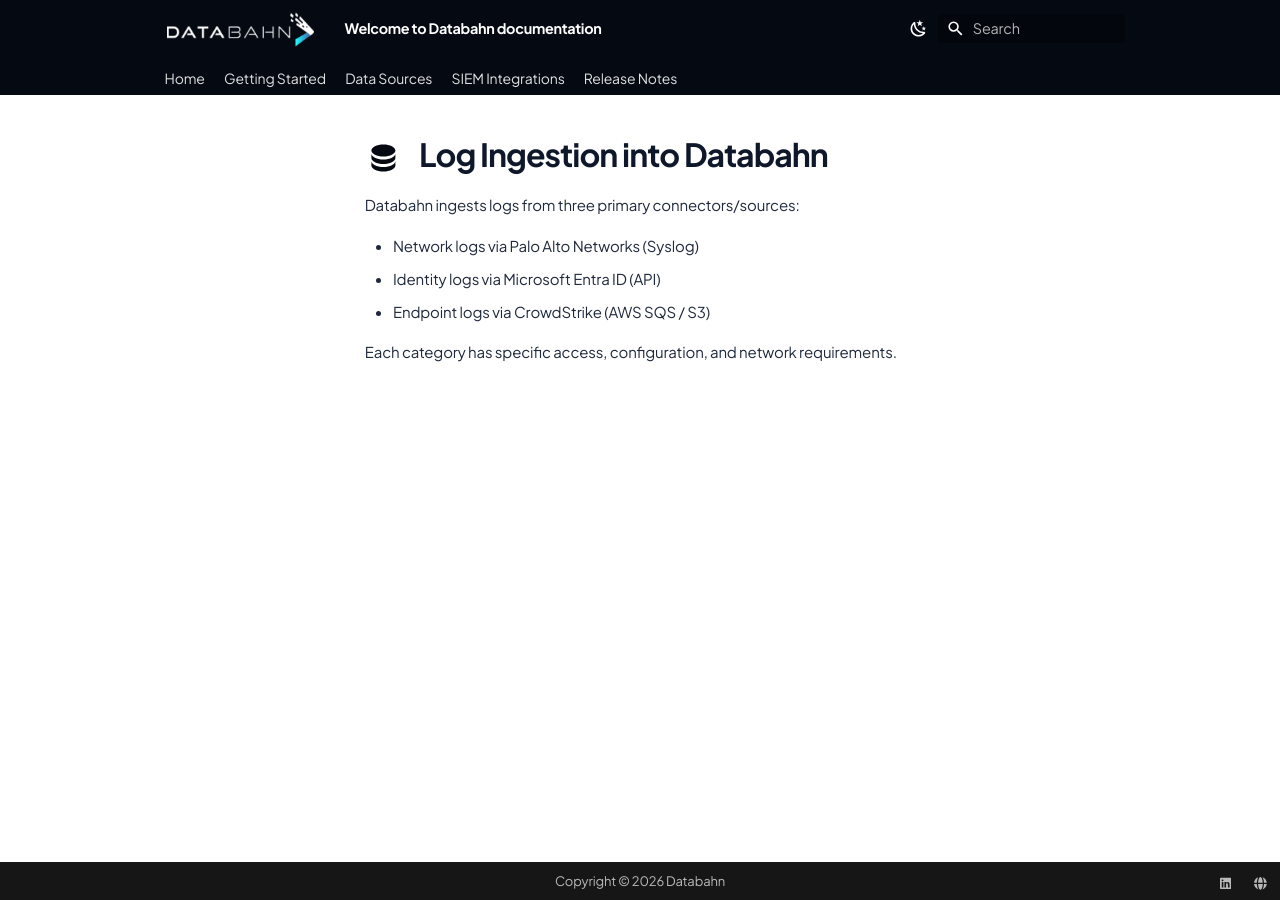
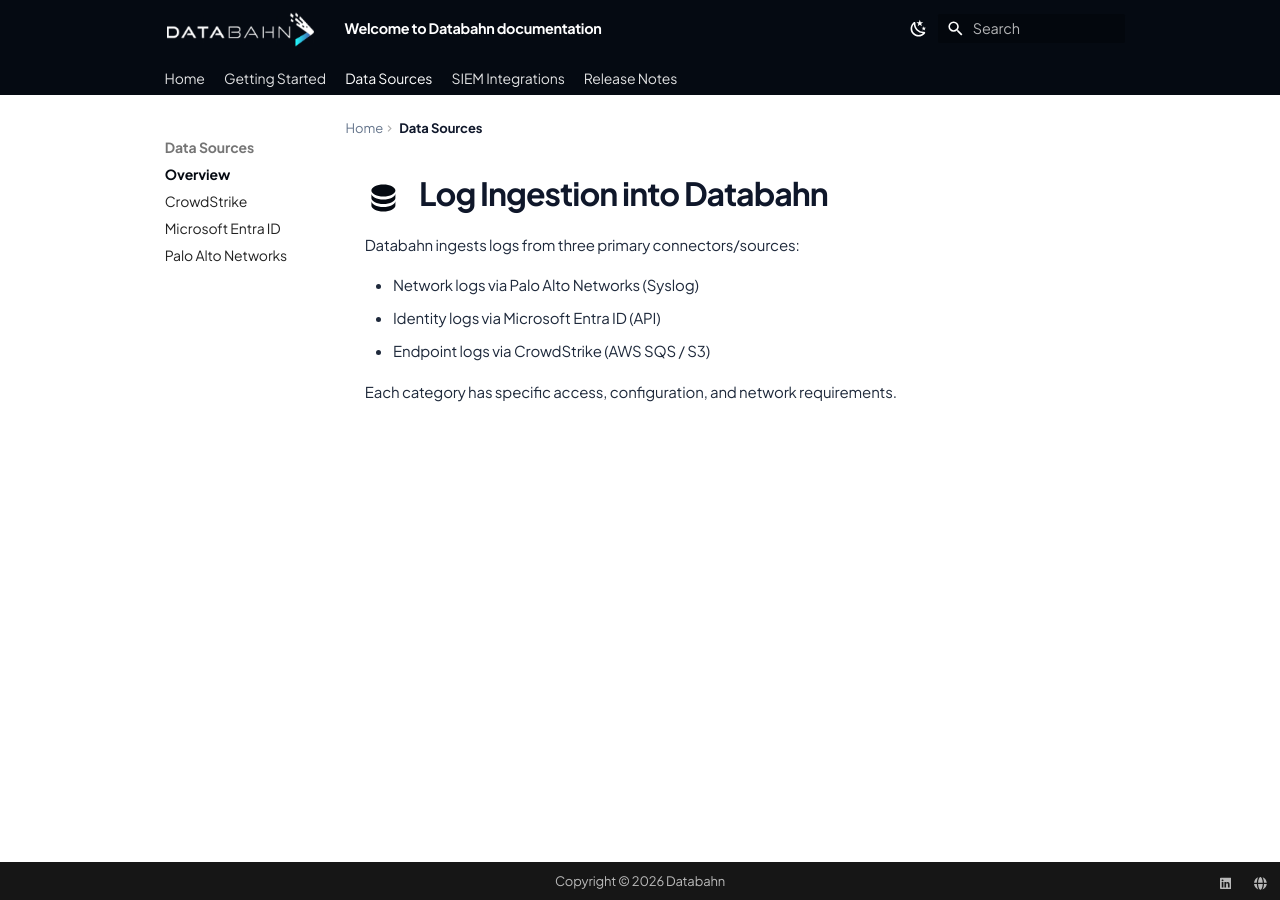
Before and after one commit to createdocsitefordb/db, an MkDocs documentation site: the page built from docs/datasources/overview.md, in a window 1280 px wide. Built offline with MkDocs 1.6.1 and Material for MkDocs 9.7.7, drawn with Linux system fonts in a browser that asks for light colours.

Commit message:
Update mkdocs.yml

```diff
--- a/mkdocs.yml
+++ b/mkdocs.yml
@@ -6,6 +6,7 @@
   - Home: README.md
   - Getting Started: gettingstarted.md
   - Data Sources:
+      - Overview: datasources/overview.md
       - CrowdStrike: datasources/crowdstrike.md
       - Microsoft Entra ID: datasources/entraid.md
       - Palo Alto Networks: datasources/paloalto.md
```
